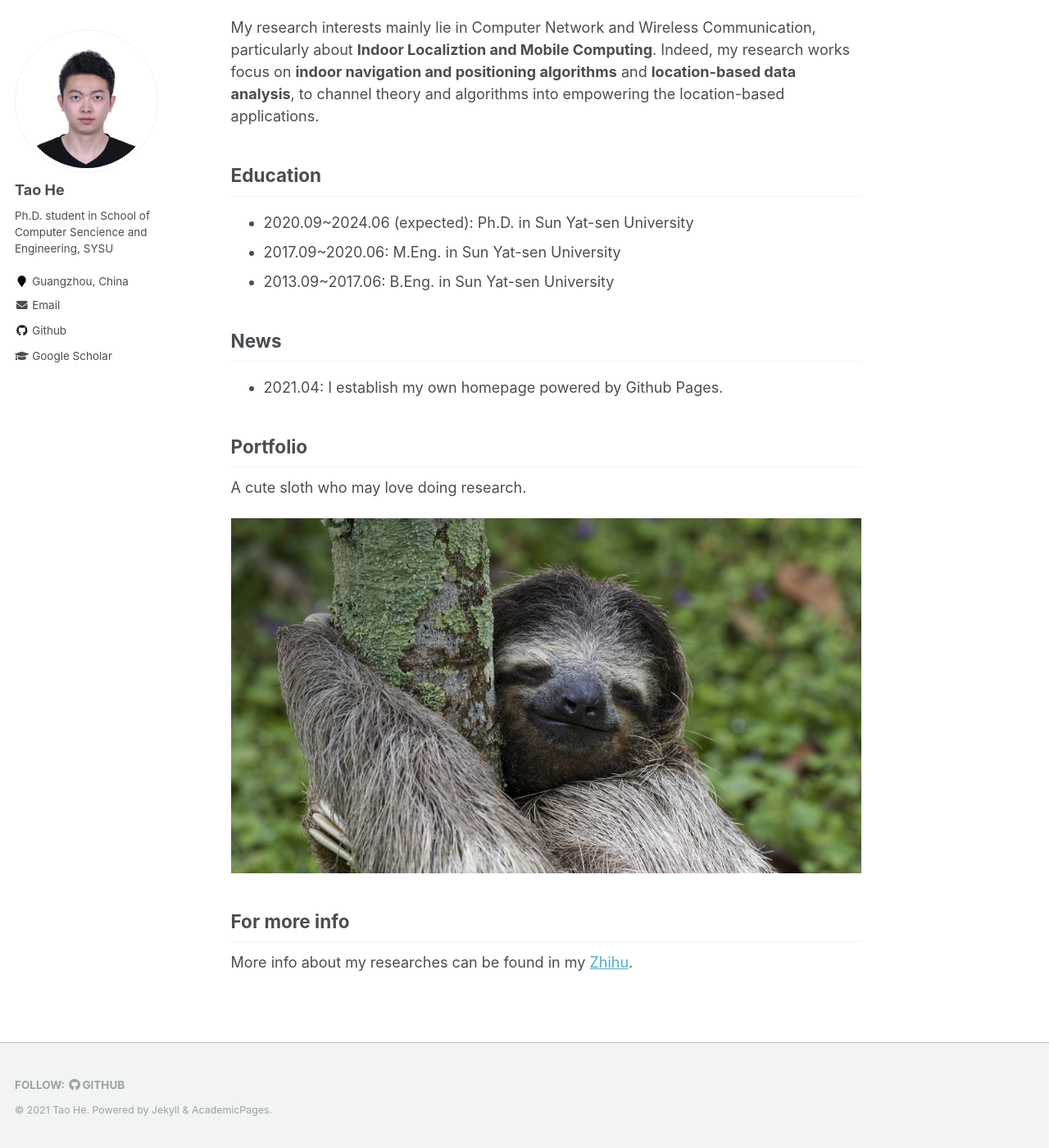
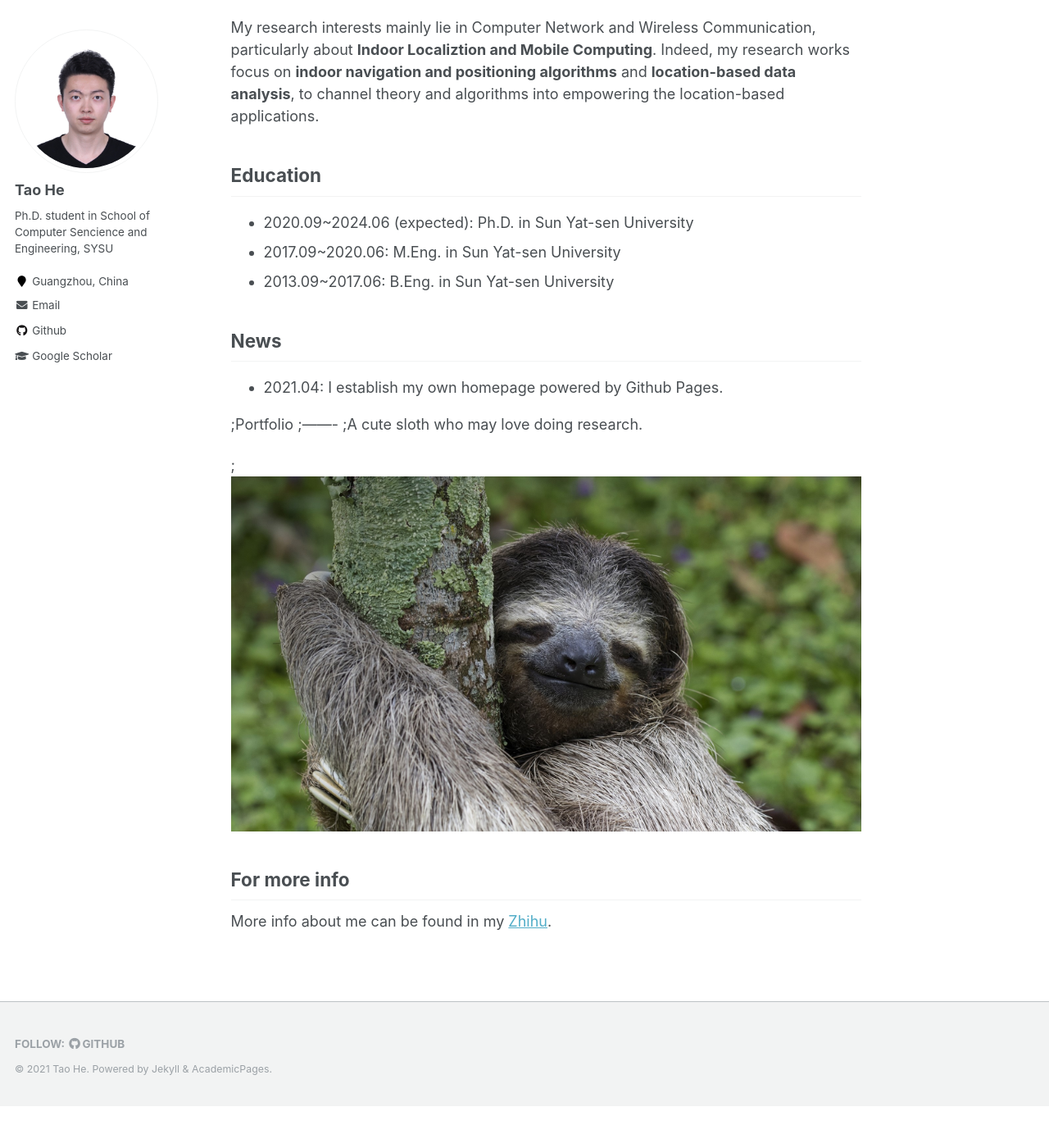
Before and after one commit to onewalnut/onewalnut.github.io, a Jekyll site: the page built from _pages/about.md, in a window 1280 px wide and 1400 px high, scrolled down 202 px. Shown: the whole window at 82% size. Built offline with Jekyll 4.4.1, drawn with Linux system fonts in a browser that asks for light colours; after the commit the page ends 1551 px from its top, so only the background shows below that.

Commit message:
Update about.md

```diff
--- a/_pages/about.md
+++ b/_pages/about.md
@@ -26,13 +26,13 @@ News
 * 2021.04: I establish my own homepage powered by Github Pages.
 
 
-Portfolio
--------
-A cute sloth who may love doing research.
+;Portfolio
+;-------
+;A cute sloth who may love doing research.
 
-![A cute sloth](/images/cute.jpg "A cute sloth")
+;![A cute sloth](/images/cute.jpg "A cute sloth")
 
 
 For more info
 -------
-More info about my researches can be found in my [Zhihu](https://www.zhihu.com/people/onewalnut).
+More info about me can be found in my [Zhihu](https://www.zhihu.com/people/onewalnut).
```
